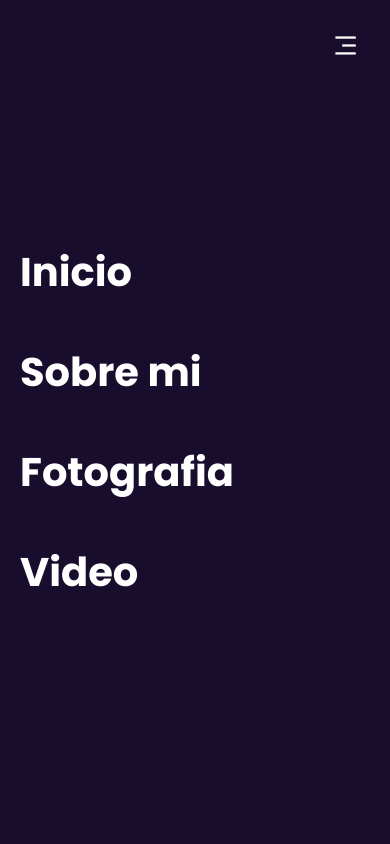
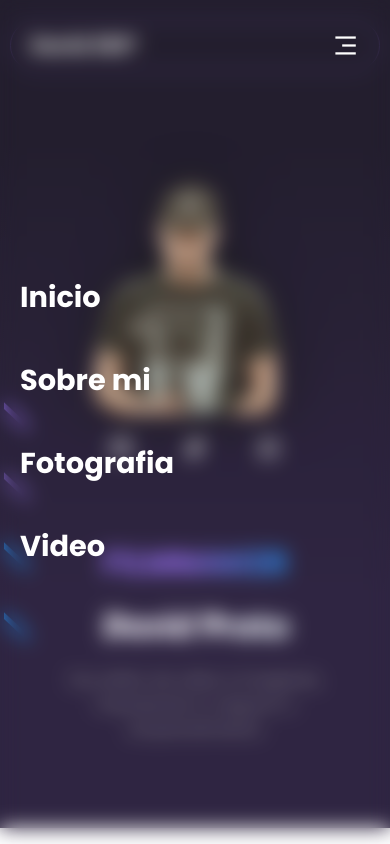
Before and after one commit to Reymond89/portfolio-davidPrato, a plain HTML site: page index.html in a window 390 px wide. Both pictures are taken after a click on the icon 345 px from the left and 45 px from the top of the page. Drawn offline with nearby package versions, Linux system fonts and the light colour scheme.

Commit message:
home finish

```diff
--- a/index.html
+++ b/index.html
@@ -40,9 +40,9 @@
                     <div class="hero__line-rotate color3"></div>
                     <img class="hero__img" src="assets/img/david.png" alt="persona">
                     <div class="social__container">
-                        <a href="#" class="social__icons"><i class="ri-instagram-line icon-media"></i></i></a>
-                        <a href="#" class="social__icons"><i class="ri-tiktok-line icon-media"></i></a>
-                        <a href="#" class="social__icons"><i class="ri-whatsapp-line icon-media"></i></a>
+                        <a href="https://www.instagram.com/c360filmmakerstudio?utm_source=qr&igshid=MzNlNGNkZWQ4Mg%3D%3D" class="social__icons"><i class="ri-instagram-line icon-media"></i></i></a>
+                        <a href="https://www.tiktok.com/@c360filmmakerstudio?_t=8hOePTCCIa6&_r=1" class="social__icons"><i class="ri-tiktok-line icon-media"></i></a>
+                        <a href="https://api.whatsapp.com/send/?phone=573507583492&text=Hola+estoy+interesado+en+tus+servicios+&type=phone_number&app_absent=0" class="social__icons"><i class="ri-whatsapp-line icon-media"></i></a>
                     </div>
                 </figure>
             </section>
--- a/style.css
+++ b/style.css
@@ -719,15 +719,16 @@ html{
         flex-direction: column;
         justify-content: center;
         align-items: flex-start;
-        background: rgba(24,13,45,1);
+        background-color: rgb(255 255 255 / 0.1);
+        backdrop-filter: blur(10px);
         color: var(--text-white);
-        transform: translateY(-110%);
-        transition: 0.8s ease-in;
+        transition: clip-path 0.8s ease-in-out;
+        clip-path: circle(0 at 0 0);
 
     }
     .menu_open{
-        transform: translateY(0);
-        transition: 0.6s ease-in;
+        clip-path: circle(100% at 50% 50%);
+        transition: clip-path 0.6s ease-in;
     }
     .header__button{
         display: none;
@@ -740,7 +741,7 @@ html{
     }
     .header__list li a{
         color: var(--text-white);
-        font-size: 2.5rem;
+        font-size: 1.8rem;
         text-decoration: none;
         font-weight: 700;
         position: relative;
@@ -759,7 +760,7 @@ html{
         overflow: hidden;
     }
     .header__list li:hover a{
-        font-size: 3rem;
+        font-size: 2.4rem;
         animation: revealText 5s ease-in;
     }
     @keyframes revealText {
@@ -851,6 +852,7 @@ html{
         font-size: 2rem;
     }
     .hero__section{
+        width: 98%;
         padding: 10px;
         justify-content: space-evenly;
     }
```
